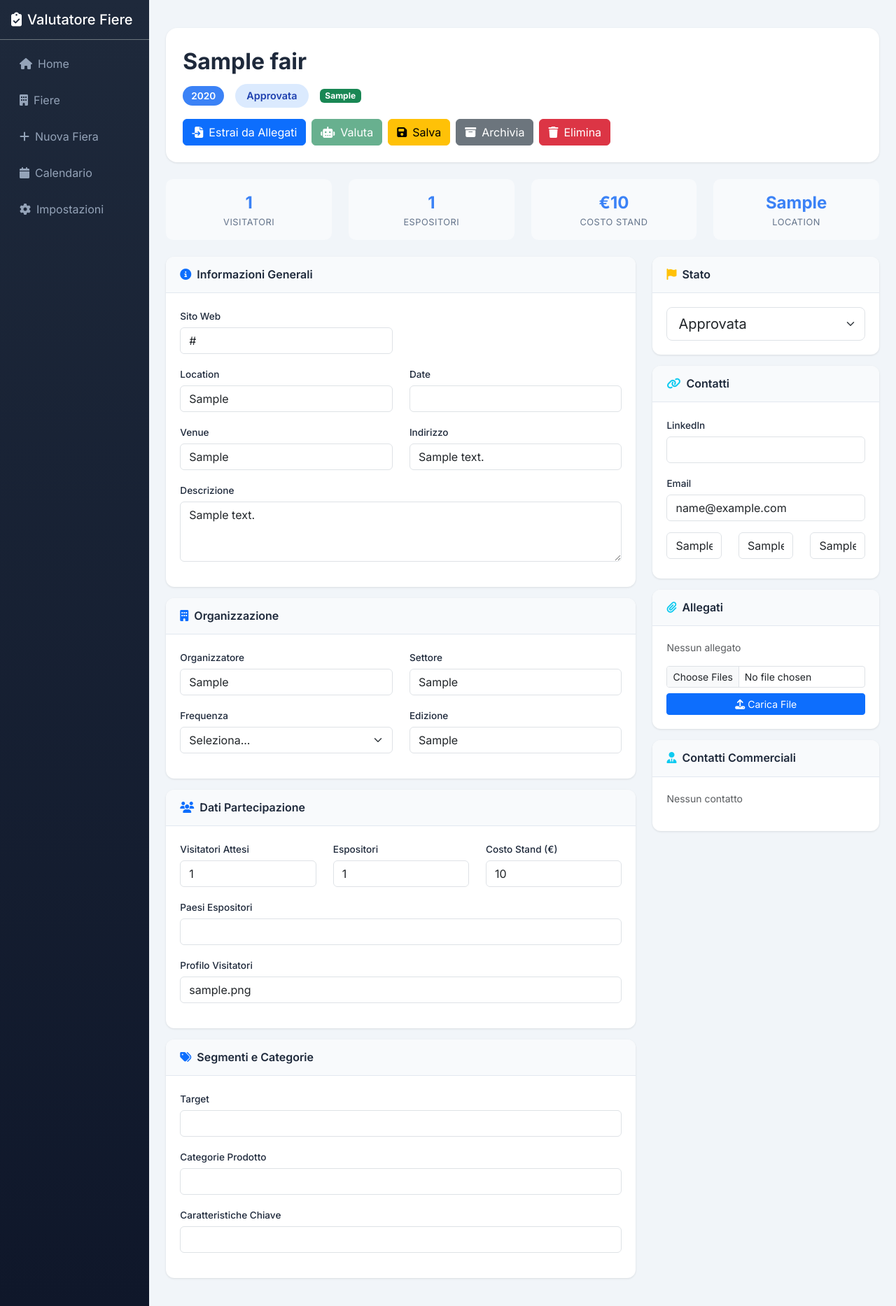
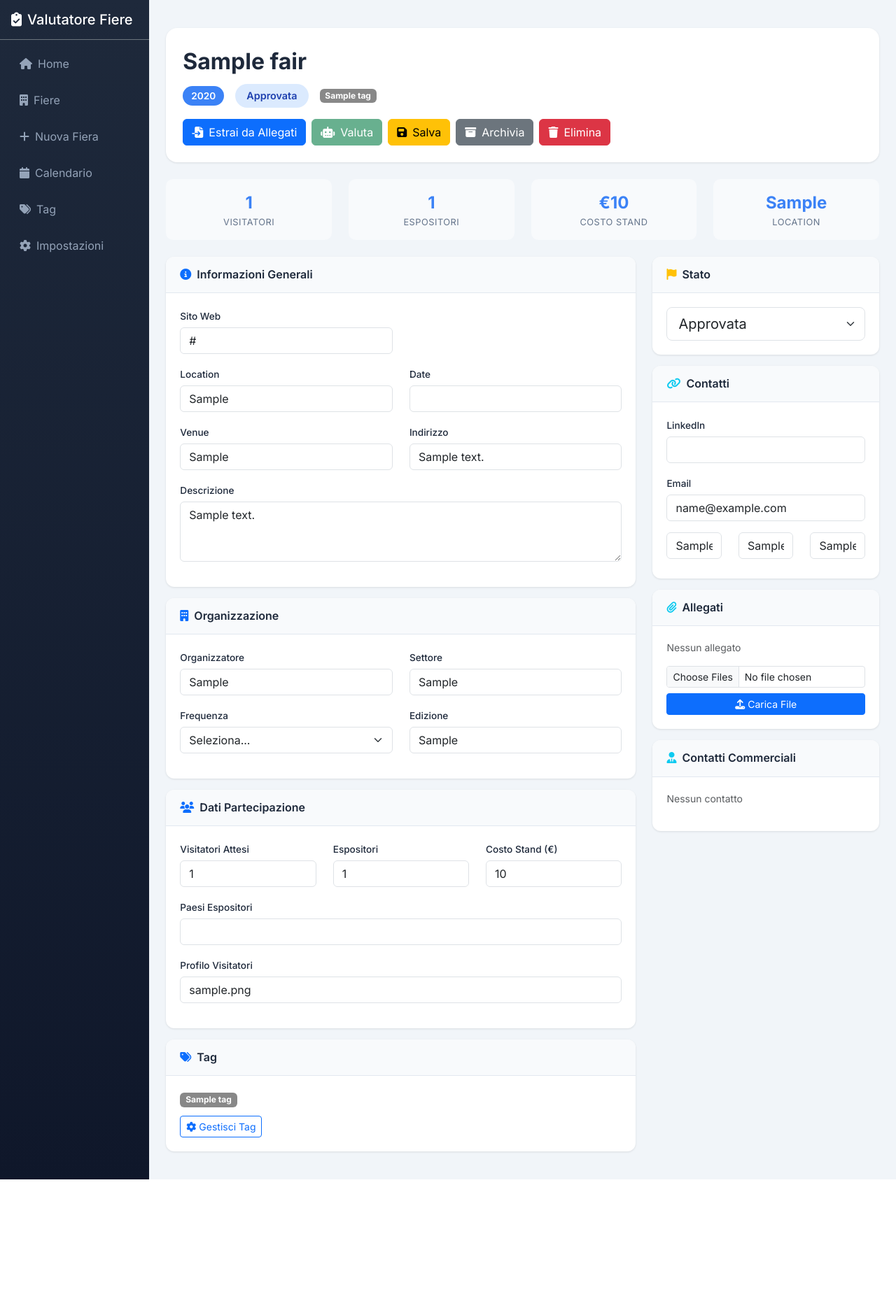
Before and after one commit to Xflofoxx/tfe, a FastAPI app: page /fairs/1 in a window 1280 px wide. Shown: the whole page at 70% size. After the commit the page ends 1686 px from the top, so only its background shows below. Run offline with FastAPI, Linux system fonts and the light colour scheme; tables that the repository leaves empty hold one stand-in row (values such as "Sample post").

Commit message:
feat: show tags in UI pages, add tags to sidebar

```diff
--- a/src/fair_evaluator/templates/page_calendar.html
+++ b/src/fair_evaluator/templates/page_calendar.html
@@ -42,11 +42,12 @@
         <div class="p-3 text-white border-bottom border-secondary">
           <h5 class="mb-0"><i class="fas fa-calendar me-2"></i>Calendario</h5>
         </div>
-        <nav class="nav flex-column mt-2">
+<nav class="nav flex-column mt-2">
           <a class="nav-link" href="/"><i class="fas fa-home me-2"></i>Home</a>
           <a class="nav-link" href="/fairs"><i class="fas fa-building me-2"></i>Fiere</a>
           <a class="nav-link" href="/fairs/new"><i class="fas fa-plus me-2"></i>Nuova Fiera</a>
           <a class="nav-link active" href="/calendar"><i class="fas fa-calendar me-2"></i>Calendario</a>
+          <a class="nav-link" href="/tags"><i class="fas fa-tags me-2"></i>Tag</a>
           <a class="nav-link" href="/settings"><i class="fas fa-cog me-2"></i>Impostazioni</a>
         </nav>
       </div>
--- a/src/fair_evaluator/templates/page_fair_detail.html
+++ b/src/fair_evaluator/templates/page_fair_detail.html
@@ -54,6 +54,7 @@
           <a class="nav-link" href="/fairs"><i class="fas fa-building me-2"></i>Fiere</a>
           <a class="nav-link" href="/fairs/new"><i class="fas fa-plus me-2"></i>Nuova Fiera</a>
           <a class="nav-link" href="/calendar"><i class="fas fa-calendar me-2"></i>Calendario</a>
+          <a class="nav-link" href="/tags"><i class="fas fa-tags me-2"></i>Tag</a>
           <a class="nav-link" href="/settings"><i class="fas fa-cog me-2"></i>Impostazioni</a>
         </nav>
       </div>
@@ -74,7 +75,7 @@
                   {% elif fair.status == 'conclusa' %}Conclusa
                   {% elif fair.status == 'rifiutata' %}Rifiutata{% endif %}
                 </span>
-                {% if fair.sector %}<span class="badge bg-success">{{ fair.sector }}</span>{% endif %}
+                {% if fair.tags %}{% for t in fair.tags %}<span class="badge me-1" style="background:{{ t.color }}; color: white;">{{ t.name }}</span>{% endfor %}{% endif %}
               </div>
             </div>
             <div class="d-flex gap-2 flex-wrap">
@@ -225,21 +226,13 @@
             <!-- Segmenti e Categorie -->
             <div class="section-card">
               <div class="section-header">
-                <h5><i class="fas fa-tags me-2 text-primary"></i>Segmenti e Categorie</h5>
+                <h5><i class="fas fa-tags me-2 text-primary"></i>Tag</h5>
               </div>
               <div class="section-body">
-                <div class="mb-3">
-                  <label class="form-label">Target</label>
-                  <input type="text" class="form-control" id="fairTargetSegments" value="{% if fair.target_segments %}{% if fair.target_segments is string %}{{ fair.target_segments }}{% else %}{{ fair.target_segments | join(', ') }}{% endif %}{% endif %}" onchange="saveFieldJsonList('target_segments')">
+                <div class="mb-2" id="tagsList">
+                  {% if fair.tags %}{% for t in fair.tags %}<span class="badge me-1 mb-1" style="background:{{ t.color }}; color: white;">{{ t.name }}</span>{% endfor %}{% else %}<span class="text-muted">Nessun tag</span>{% endif %}
                 </div>
-                <div class="mb-3">
-                  <label class="form-label">Categorie Prodotto</label>
-                  <input type="text" class="form-control" id="fairProductCategories" value="{% if fair.product_categories %}{% if fair.product_categories is string %}{{ fair.product_categories }}{% else %}{{ fair.product_categories | join(', ') }}{% endif %}{% endif %}" onchange="saveFieldJsonList('product_categories')">
-                </div>
-                <div class="mb-3">
-                  <label class="form-label">Caratteristiche Chiave</label>
-                  <input type="text" class="form-control" id="fairKeyFeatures" value="{% if fair.key_features %}{% if fair.key_features is string %}{{ fair.key_features }}{% else %}{{ fair.key_features | join(', ') }}{% endif %}{% endif %}" onchange="saveFieldJsonList('key_features')">
-                </div>
+                <a href="/tags" class="btn btn-sm btn-outline-primary"><i class="fas fa-cog me-1"></i>Gestisci Tag</a>
               </div>
             </div>
           </div>
--- a/src/fair_evaluator/templates/page_fair_new.html
+++ b/src/fair_evaluator/templates/page_fair_new.html
@@ -29,6 +29,7 @@
           <a class="nav-link" href="/fairs"><i class="fas fa-building me-2"></i>Fiere</a>
           <a class="nav-link active" href="/fairs/new"><i class="fas fa-plus me-2"></i>Nuova Fiera</a>
           <a class="nav-link" href="/calendar"><i class="fas fa-calendar me-2"></i>Calendario</a>
+          <a class="nav-link" href="/tags"><i class="fas fa-tags me-2"></i>Tag</a>
           <a class="nav-link" href="/settings"><i class="fas fa-cog me-2"></i>Impostazioni</a>
         </nav>
       </div>
--- a/src/fair_evaluator/templates/page_home.html
+++ b/src/fair_evaluator/templates/page_home.html
@@ -36,6 +36,7 @@
           <a class="nav-link" href="/fairs"><i class="fas fa-building me-2"></i>Fiere</a>
           <a class="nav-link" href="/fairs/new"><i class="fas fa-plus me-2"></i>Nuova Fiera</a>
           <a class="nav-link" href="/calendar"><i class="fas fa-calendar me-2"></i>Calendario</a>
+          <a class="nav-link" href="/tags"><i class="fas fa-tags me-2"></i>Tag</a>
           <a class="nav-link" href="/settings"><i class="fas fa-cog me-2"></i>Impostazioni</a>
         </nav>
       </div>
--- a/src/fair_evaluator/templates/page_settings.html
+++ b/src/fair_evaluator/templates/page_settings.html
@@ -30,6 +30,7 @@
           <a class="nav-link" href="/fairs"><i class="fas fa-building me-2"></i>Fiere</a>
           <a class="nav-link" href="/fairs/new"><i class="fas fa-plus me-2"></i>Nuova Fiera</a>
           <a class="nav-link" href="/calendar"><i class="fas fa-calendar me-2"></i>Calendario</a>
+          <a class="nav-link" href="/tags"><i class="fas fa-tags me-2"></i>Tag</a>
           <a class="nav-link active" href="/settings"><i class="fas fa-cog me-2"></i>Impostazioni</a>
         </nav>
       </div>
--- a/src/fair_evaluator/templates/page_tags.html
+++ b/src/fair_evaluator/templates/page_tags.html
@@ -29,6 +29,7 @@
           <a class="nav-link" href="/fairs"><i class="fas fa-building me-2"></i>Fiere</a>
           <a class="nav-link" href="/fairs/new"><i class="fas fa-plus me-2"></i>Nuova Fiera</a>
           <a class="nav-link" href="/calendar"><i class="fas fa-calendar me-2"></i>Calendario</a>
+          <a class="nav-link active" href="/tags"><i class="fas fa-tags me-2"></i>Tag</a>
           <a class="nav-link" href="/settings"><i class="fas fa-cog me-2"></i>Impostazioni</a>
         </nav>
       </div>
```
Also changed, not shown: src/fair_evaluator/templates/page_fairs.html (+4 -3 lines).
